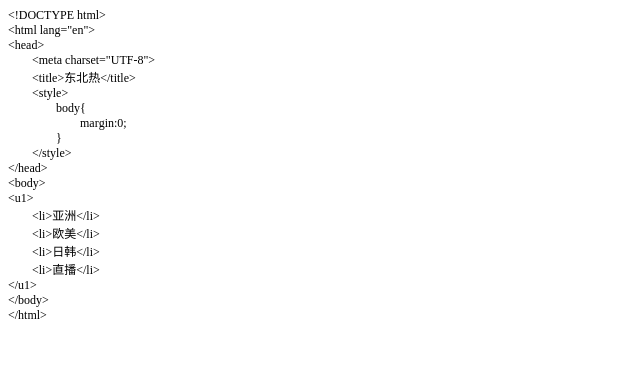
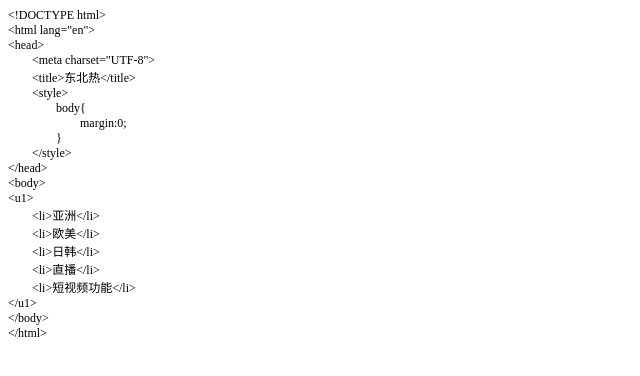
Before and after one commit to xiaxiwei/dbhot, a plain HTML site: page index.html in a window 1280 px wide. Shown: the whole page, without its empty margins (0-640 px from the left). Drawn offline with Linux system fonts and the light colour scheme.

Commit message:
短视频功能

```diff
--- a/index.html
+++ b/index.html
@@ -8,6 +8,7 @@
   <meta name="CocoaVersion" content="2113.5">
   <style type="text/css">
     p.p1 {margin: 0.0px 0.0px 0.0px 0.0px; font: 12.0px 'Songti SC'; color: #000000; -webkit-text-stroke: #000000}
+    p.p2 {margin: 0.0px 0.0px 0.0px 0.0px; font: 12.0px 'Songti SC'; color: #000000}
     span.s1 {font-kerning: none}
     span.Apple-tab-span {white-space:pre}
   </style>
@@ -30,6 +31,7 @@
 <p class="p1"><span class="s1"><span class="Apple-tab-span">	</span>&lt;li&gt;欧美&lt;/li&gt;</span></p>
 <p class="p1"><span class="s1"><span class="Apple-tab-span">	</span>&lt;li&gt;日韩&lt;/li&gt;</span></p>
 <p class="p1"><span class="s1"><span class="Apple-tab-span">	</span>&lt;li&gt;直播&lt;/li&gt;</span></p>
+<p class="p2"><span class="s1"><span class="Apple-tab-span">	</span>&lt;li&gt;短视频功能&lt;/li&gt;</span></p>
 <p class="p1"><span class="s1">&lt;/u1&gt;</span></p>
 <p class="p1"><span class="s1">&lt;/body&gt;</span></p>
 <p class="p1"><span class="s1">&lt;/html&gt;</span></p>
```
